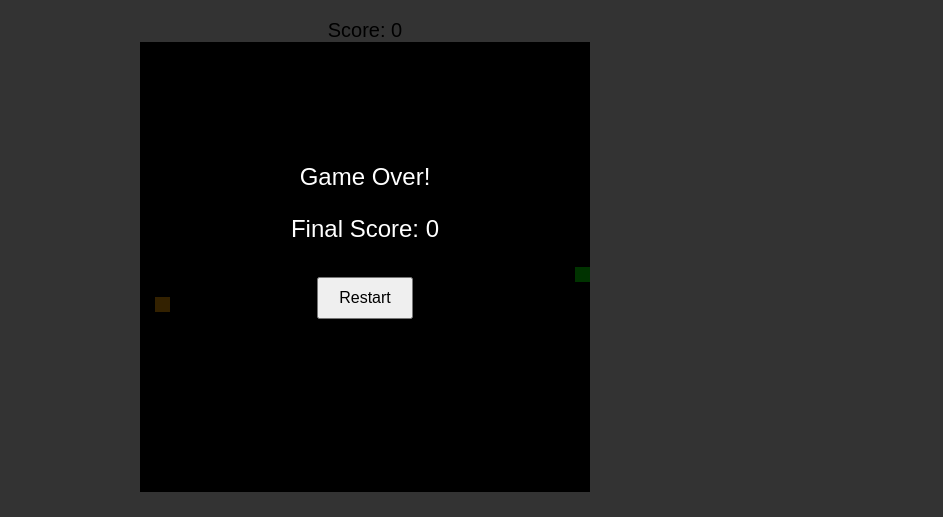
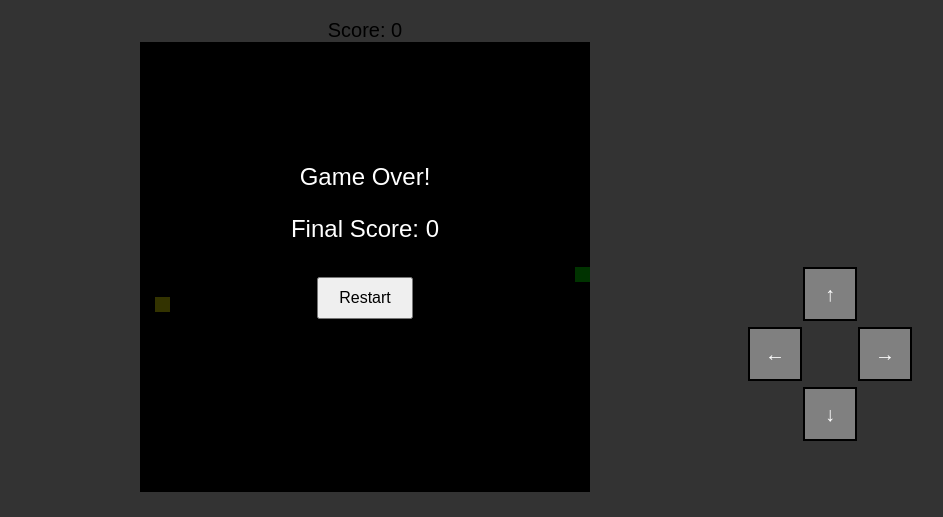
Before and after one commit to Noah-Li2012/SnakeGame, a plain HTML site: page docs/index.html in a window 1280 px wide. Both pictures are taken after a click on the button "Start Game". Shown: the part 61-578 px from the top of the page, without its empty margins (275-1218 px from the left). Drawn offline with Linux system fonts and the light colour scheme.

Commit message:
Update index.html

```diff
--- a/docs/index.html
+++ b/docs/index.html
@@ -37,6 +37,36 @@
             font-size: 20px;
             margin-top: 10px;
         }
+        #dpad {
+            position: fixed;
+            top: 50%;
+            right: 100px;
+            transform: translateY(-50%);
+            width: 150px;
+            height: 150px;
+            display: flex;
+            flex-direction: column;
+            align-items: center;
+        }
+        .dpad-row {
+            display: flex;
+            justify-content: center;
+        }
+        .dpad-btn {
+            width: 50px;
+            height: 50px;
+            background: gray;
+            border: 2px solid black;
+            display: flex;
+            justify-content: center;
+            align-items: center;
+            font-size: 20px;
+            font-weight: bold;
+            color: white;
+            margin: 3px;
+            cursor: pointer;
+            user-select: none;
+        }
     </style>
 </head>
 <body>
@@ -49,6 +79,20 @@
         <p>Game Over!</p>
         <p id="finalScore"></p>
         <button id="restartButton">Restart</button>
+    </div>
+
+    <div id="dpad">
+        <div class="dpad-row">
+            <div class="dpad-btn" id="upBtn">↑</div>
+        </div>
+        <div class="dpad-row">
+            <div class="dpad-btn" id="leftBtn">←</div>
+            <div style="width: 50px;"></div>
+            <div class="dpad-btn" id="rightBtn">→</div>
+        </div>
+        <div class="dpad-row">
+            <div class="dpad-btn" id="downBtn">↓</div>
+        </div>
     </div>
 
     <script>
@@ -65,18 +109,19 @@
         const tileSize = 15;
         const borderMargin = 20;
 
+        function getRandomColor() {
+            const colors = ["red", "blue", "yellow", "purple", "orange", "pink", "white"];
+            return colors[Math.floor(Math.random() * colors.length)];
+        }
+
         function getRandomFoodPosition() {
             const min = borderMargin / tileSize;
             const max = (gridSize - borderMargin) / tileSize;
             return {
                 x: Math.floor(Math.random() * (max - min) + min) * tileSize,
-                y: Math.floor(Math.random() * (max - min) + min) * tileSize
+                y: Math.floor(Math.random() * (max - min) + min) * tileSize,
+                color: getRandomColor()
             };
-        }
-
-        function getRandomColor() {
-            const colors = ["red", "blue", "yellow", "purple", "orange", "pink"];
-            return colors[Math.floor(Math.random() * colors.length)];
         }
 
         function initializeGame() {
@@ -88,6 +133,10 @@
             food = getRandomFoodPosition();
             isGameOver = false;
             clearInterval(gameInterval);
+        }
+
+        function startGame() {
+            initializeGame();
             gameInterval = setInterval(gameLoop, 100);
         }
 
@@ -97,8 +146,7 @@
         }
 
         function drawFood() {
-            const foodColor = getRandomColor();
-            ctx.fillStyle = foodColor;
+            ctx.fillStyle = food.color;
             ctx.fillRect(food.x, food.y, tileSize, tileSize);
         }
 
@@ -162,8 +210,13 @@
             else if (event.key === "ArrowRight" && direction !== "left") direction = "right";
         });
 
-        startButton.addEventListener("click", initializeGame);
+        startButton.addEventListener("click", startGame);
         restartButton.addEventListener("click", initializeGame);
+
+        document.getElementById("upBtn").addEventListener("click", () => direction = "up");
+        document.getElementById("downBtn").addEventListener("click", () => direction = "down");
+        document.getElementById("leftBtn").addEventListener("click", () => direction = "left");
+        document.getElementById("rightBtn").addEventListener("click", () => direction = "right");
     </script>
     <h1>About Game</h1>
     <h2>I've made this game for you guys to play when your bored.</h2>
```
